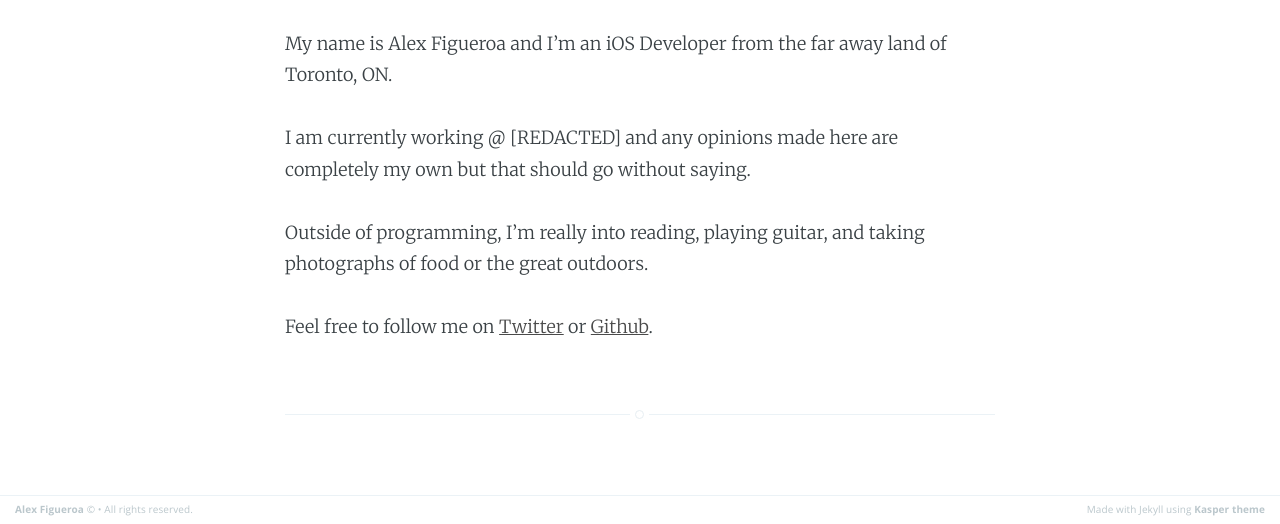
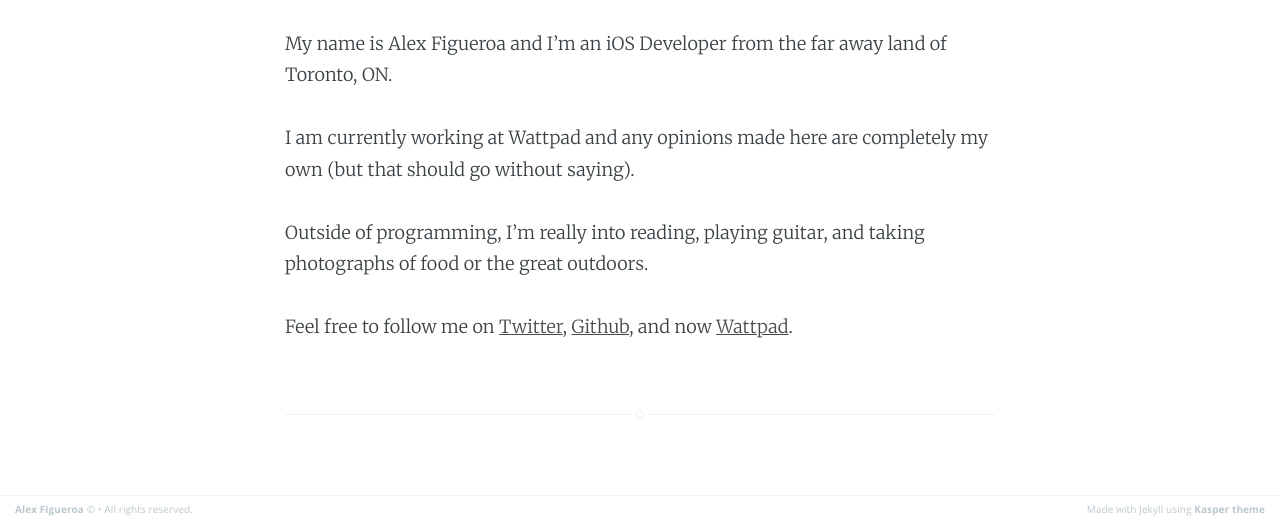
Before and after one commit to ajfigueroa/ajfigueroa.github.io, a Jekyll site: the page built from about.md, in a window 1280 px wide, cut to the strip 379-903 px from the top of the page. Built offline with Jekyll 4.4.1, drawn with Linux system fonts in a browser that asks for light colours.

Commit message:
Update Bio and General Cleanup

```diff
--- a/_config.yml
+++ b/_config.yml
@@ -20,10 +20,11 @@ exclude: [vendor]
 gems: [jekyll-paginate]
 
 # Details for the RSS feed generator
-url:            'http://alexjfigueroa.com'
-author:         'Alex Figueroa'
+url: 'http://alexjfigueroa.com'
+author: 'Alex Figueroa'
 
 # User Settings
 profile_image_url: 'http://www.gravatar.com/avatar/ecbaec4f458de7172daff03e1f20e677'
 twitter_username: externconst
 github_username: ajfigueroa
+wattpad_usernaem: externvar
--- a/_layouts/default.html
+++ b/_layouts/default.html
@@ -36,7 +36,6 @@
 
     <!-- Google Analytics Tracking code -->
     <script type="text/javascript">
-
       var _gaq = _gaq || [];
       _gaq.push(['_setAccount', '{{ site.google_analytics }}']);
       _gaq.push(['_trackPageview']);
--- a/about.md
+++ b/about.md
@@ -9,8 +9,9 @@ title: About Me
 
 My name is Alex Figueroa and I'm an iOS Developer from the far away land of Toronto, ON.
 
-I am currently working @ [REDACTED] and any opinions made here are completely my own but that should go without saying.
+I am currently working at Wattpad and any opinions made here are completely my own (but that should go without saying).
 
 Outside of programming, I'm really into reading, playing guitar, and taking photographs of food or the great outdoors.
 
-Feel free to follow me on [Twitter](https://www.twitter.com/{{ site.twitter_username }}) or [Github](https://www.github.com/{{ site.github_username }}).
+Feel free to follow me on [Twitter](https://www.twitter.com/{{ site.twitter_username }}), [Github](https://www.github.com/{{ site.github_username }}),
+and now [Wattpad](https://www.wattpad.com/{{ site.wattpad_username }}).
```
Also changed, not shown: _layouts/page.html (+0 -10 lines), _layouts/post.html (+0 -19 lines), index.html (+0 -19 lines).
